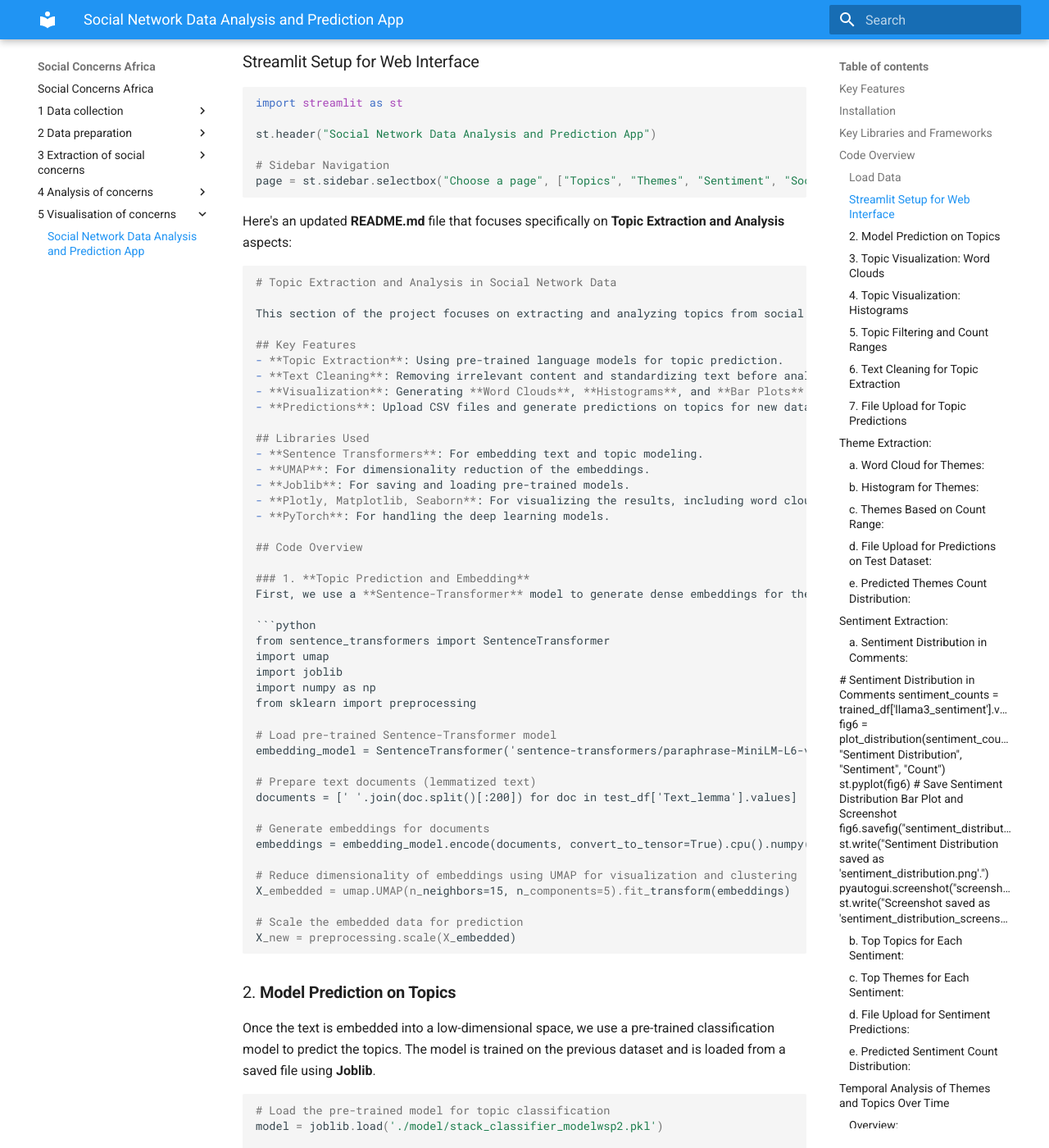
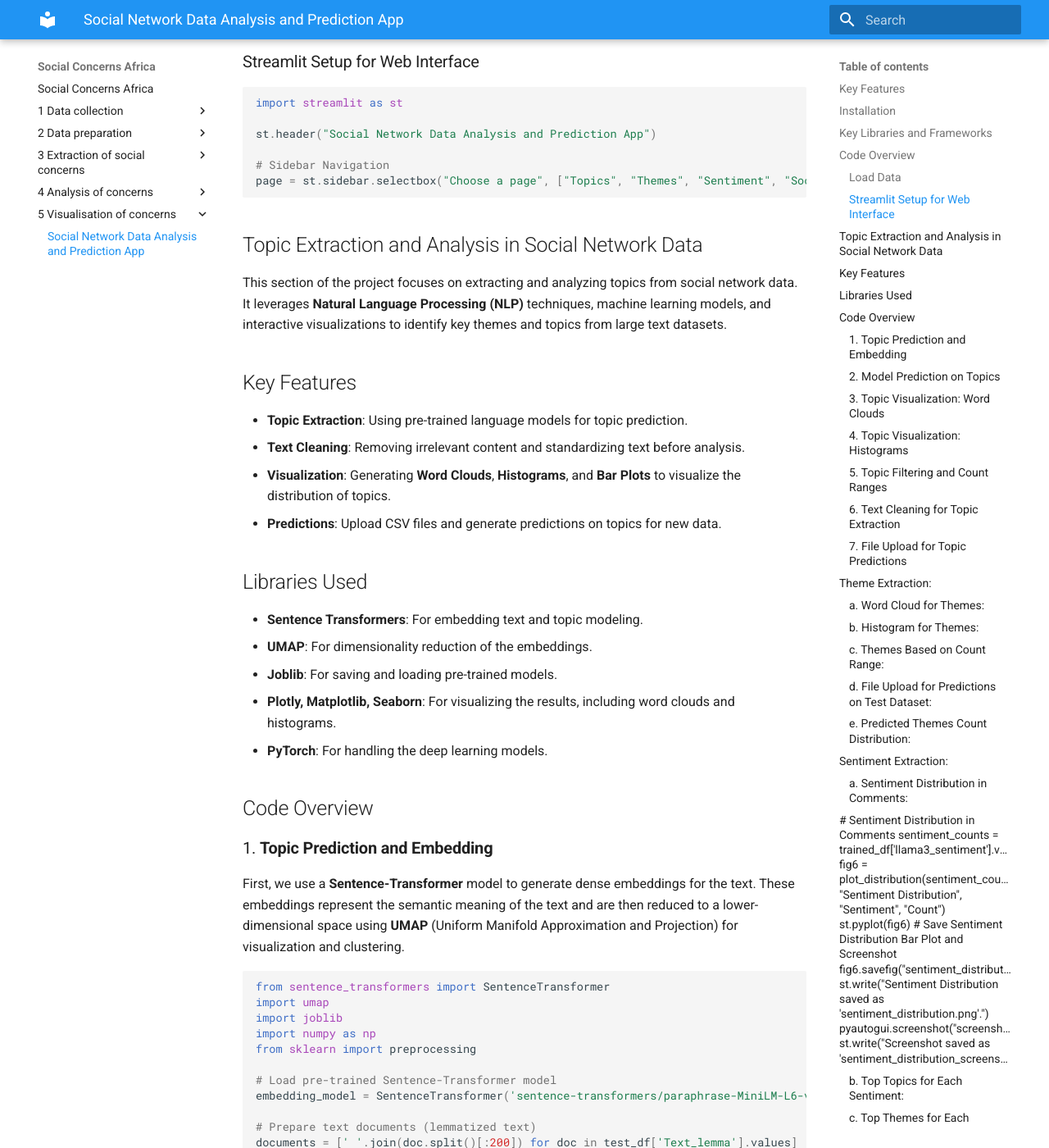
Before and after one commit to SibitendaHarriet/SnDAP, an MkDocs documentation site: the page built from docs/5_Visualisation_of_concerns/dashboard.md, in a window 1280 px wide and 1400 px high, scrolled down 1404 px. Shown: the whole window at 82% size. Built offline with MkDocs 1.6.1 and Material for MkDocs 9.7.7, drawn with Linux system fonts in a browser that asks for light colours; some of the changed text lies outside the part shown.

Commit message:
msingkhl

````diff
--- a/docs/5_Visualisation_of_concerns/dashboard.md
+++ b/docs/5_Visualisation_of_concerns/dashboard.md
@@ -50,10 +50,7 @@ st.header("Social Network Data Analysis and Prediction App")
 page = st.sidebar.selectbox("Choose a page", ["Topics", "Themes", "Sentiment", "Social Network Analysis"])
 ```
 
-Here's an updated **README.md** file that focuses specifically on **Topic Extraction and Analysis** aspects:
-
-```markdown
-# Topic Extraction and Analysis in Social Network Data
+## Topic Extraction and Analysis in Social Network Data
 
 This section of the project focuses on extracting and analyzing topics from social network data. It leverages **Natural Language Processing (NLP)** techniques, machine learning models, and interactive visualizations to identify key themes and topics from large text datasets.
 
````
